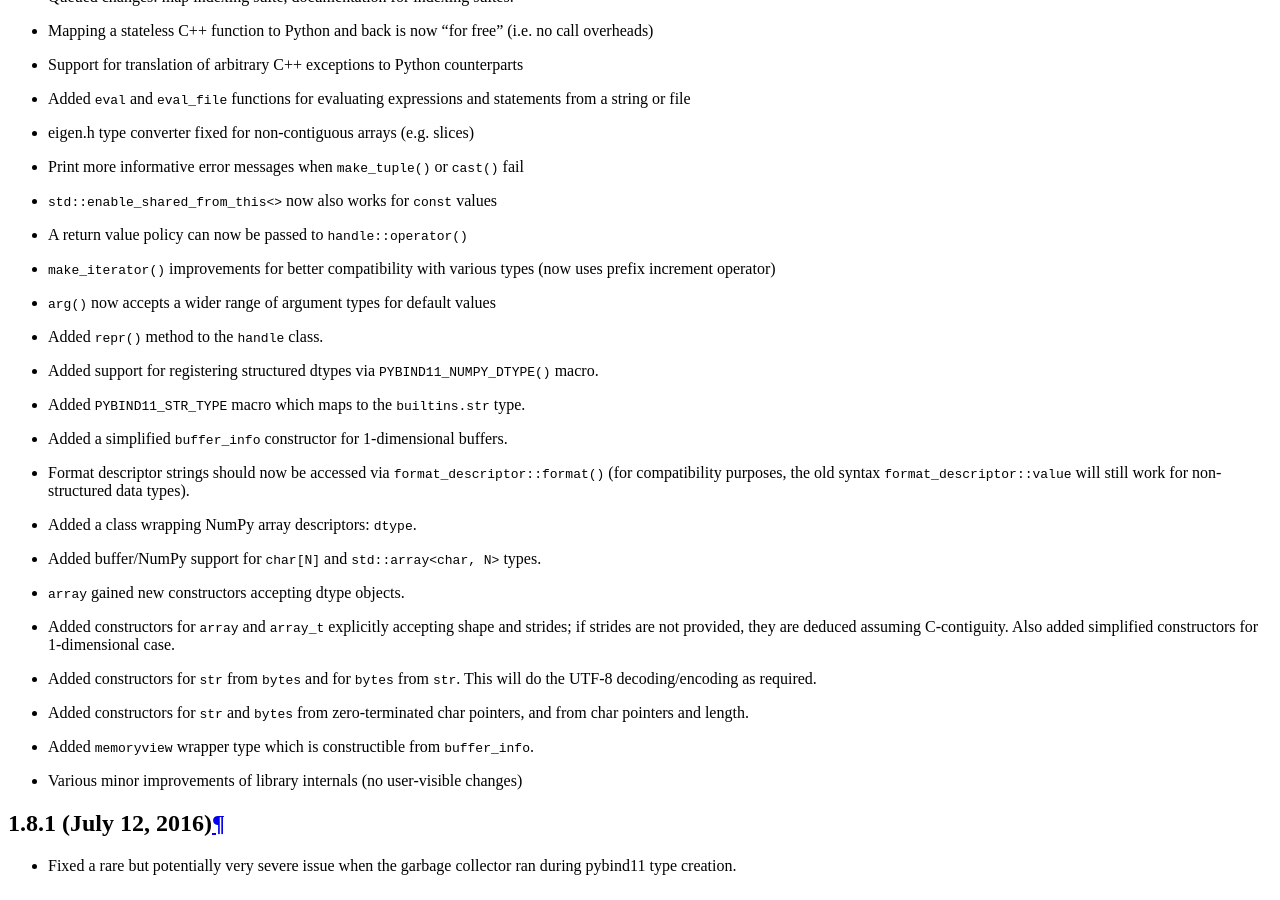
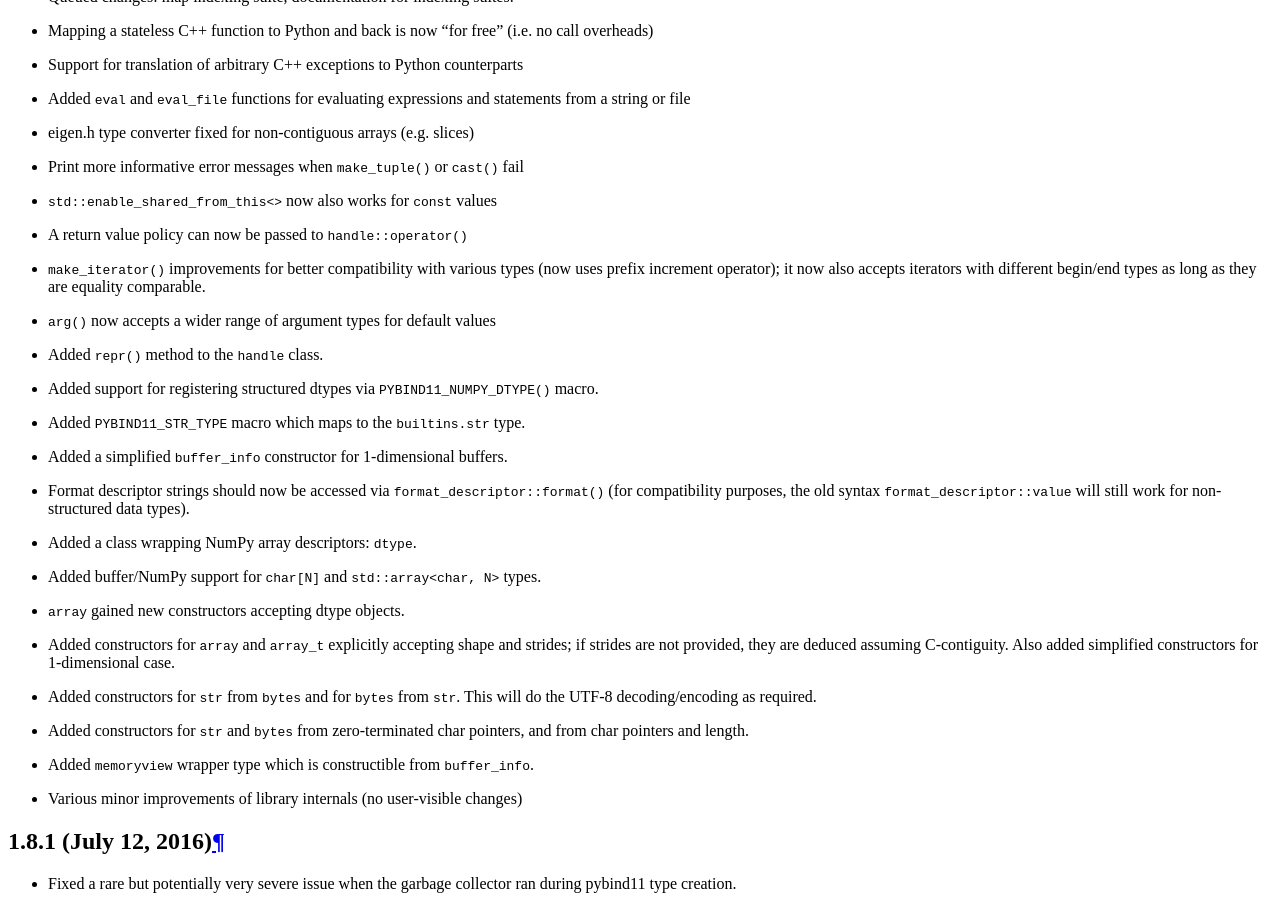
Before and after one commit to pybind/pybind11, a Sphinx documentation site: the page built from docs/changelog.rst, in a window 1280 px wide and 900 px high, scrolled down 874 px. Built offline with Sphinx 7.4.7 and the Read the Docs theme 2.0.0, drawn with Linux system fonts in a browser that asks for light colours.

Commit message:
Update the changelog re: generalized iterators

```diff
--- a/docs/changelog.rst
+++ b/docs/changelog.rst
@@ -25,7 +25,8 @@ Breaking changes queued for v2.0.0 (Not yet released)
 * ``std::enable_shared_from_this<>`` now also works for ``const`` values
 * A return value policy can now be passed to ``handle::operator()``
 * ``make_iterator()`` improvements for better compatibility with various types
-  (now uses prefix increment operator)
+  (now uses prefix increment operator); it now also accepts iterators with
+  different begin/end types as long as they are equality comparable.
 * ``arg()`` now accepts a wider range of argument types for default values
 * Added ``repr()`` method to the ``handle`` class.
 * Added support for registering structured dtypes via ``PYBIND11_NUMPY_DTYPE()`` macro.
```
